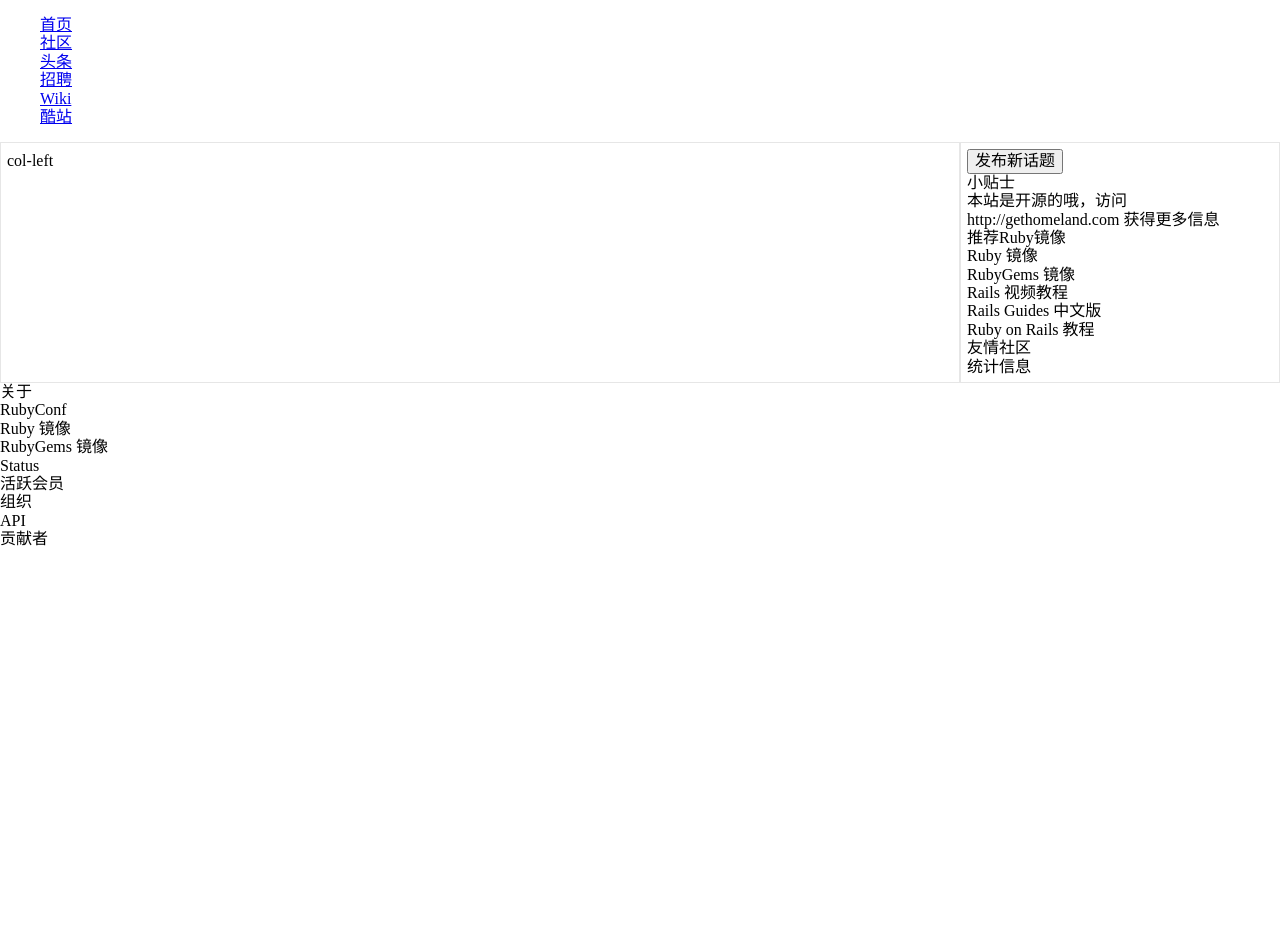
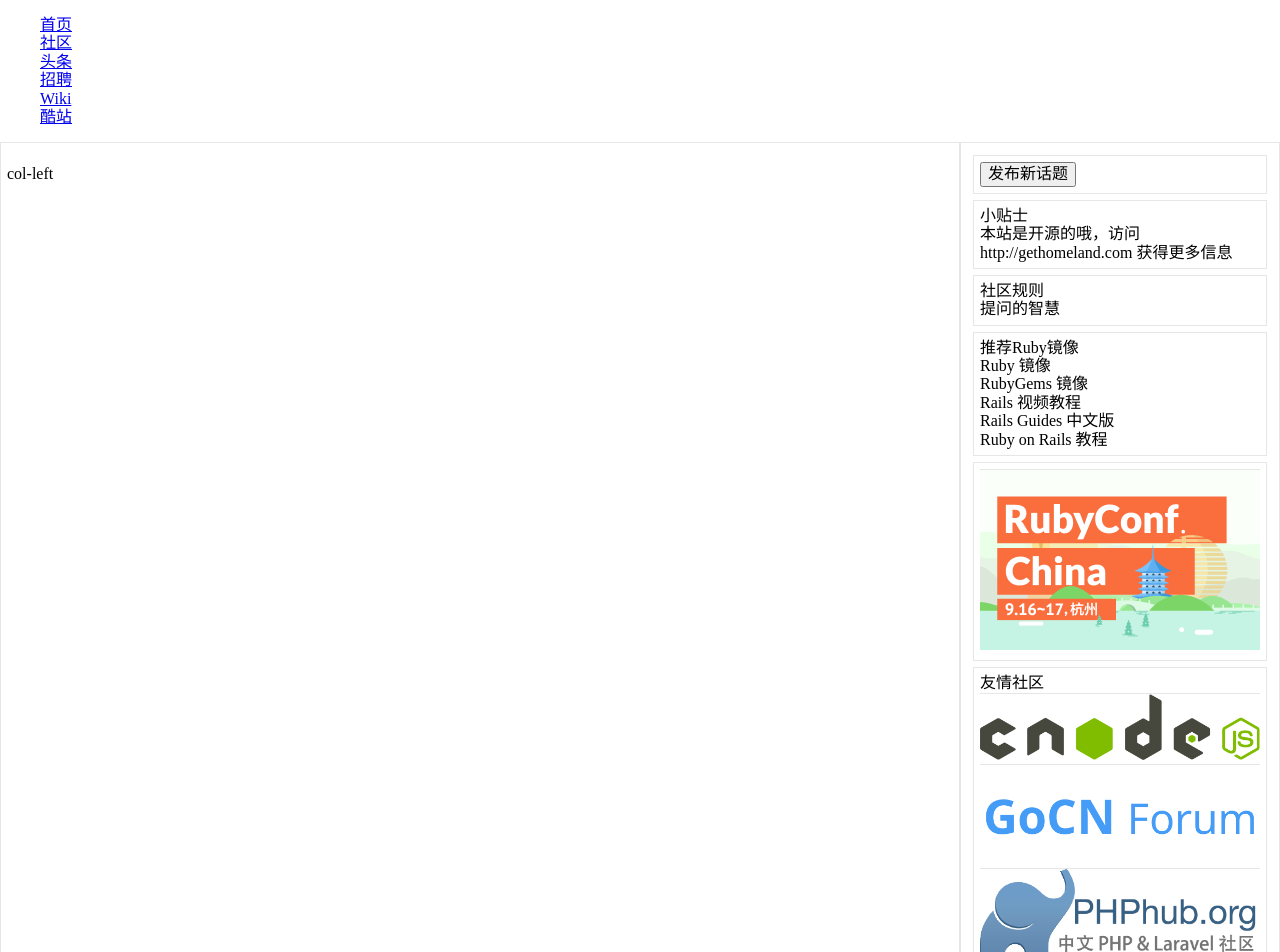
Before and after one commit to cyqkeygen/ruby-china-react-redux-demo, a React app: page /topics in a window 1280 px wide. Shown: the top 952 px of the page. Before the commit the page ends 800 px from the top, so only its background shows below. Built offline with nearby package versions, Linux system fonts and the light colour scheme.

Commit message:
rewrite Home component and container with redux

```diff
--- a/src/components/Home.js
+++ b/src/components/Home.js
@@ -2,7 +2,7 @@ import React from 'react';
 import PropTypes from 'prop-types';
 import { Link } from 'react-router-dom';
 import TopicItem from './TopicItem';
-import { fetchTopics, fetchTopicsAsync } from '../actions';
+import { fetchTopics, selectPage } from '../actions';
 import styles from '../styles/modules/Home.scss';
 
 class Home extends React.Component {
@@ -11,19 +11,21 @@ class Home extends React.Component {
     topics: PropTypes.array.isRequired,
     isFetching: PropTypes.bool.isRequired,
     lastUpdated: PropTypes.number,
-    dispatch: PropTypes.func.isRequired
+    selectPage: PropTypes.func.isRequired,
+    fetchTopics: PropTypes.func.isRequired
   }
 
   componentDidMount() {
-    this.loadPopularTopics();
+    const { selectPage, fetchTopics } = this.props;
+    selectPage('home');
+    fetchTopics('home', {type: 'excellent'}, {limit: 20, offset: 0});
     this.loadNodes();
     this.loadHotCities();
   }
 
   loadPopularTopics() {
     const { dispatch } = this.props;
-    dispatch(fetchTopics('excellent'));
-    //dispatch(fetchTopicsAsync('excellent'));
+    dispatch(selectPage('home'));
   }
 
   loadNodes() {
@@ -49,7 +51,7 @@ class Home extends React.Component {
     )
   }
 
-  renderPopularTopics() {
+  renderExcellentTopics() {
     const { topics } = this.props;
     const length = topics.length;
     return (
@@ -83,7 +85,7 @@ class Home extends React.Component {
 
   render(){
     const links = this.renderLinks();
-    const popularTopics = this.renderPopularTopics();
+    const excellentTopics = this.renderExcellentTopics();
     const nodesNavigator = this.renderNodes();
     const hotCities = this.renderHotCities();
     return (
@@ -93,7 +95,7 @@ class Home extends React.Component {
           <p>gem source -a https://gems.ruby-china.org</p>
         </div>
         {links}
-        {popularTopics}
+        {excellentTopics}
         {nodesNavigator}
         {hotCities}
       </div>
--- a/src/components/Topics.js
+++ b/src/components/Topics.js
@@ -1,5 +1,11 @@
 import React from 'react';
 import styles from '../styles/modules/Topics.scss';
+import rubyConfImage from '../images/ruby_conf.png';
+import cnodeImage from '../images/cnode.png';
+import gocnImage from '../images/gocn.png';
+import phpHubImage from '../images/php_hub.png';
+import elixirImage from '../images/elixir.png';
+import testerHomeImage from '../images/tester_home.png';
 
 class Topics extends React.Component {
 
@@ -14,16 +20,20 @@ class Topics extends React.Component {
   renderRightColumn() {
     return (
       <div className={styles['right-col']}>
-        <div>
+        <div className={styles['right-col-box']}>
           <button>
             发布新话题
           </button>
         </div>
-        <div>
+        <div className={styles['right-col-box']}>
           <div>小贴士</div>
           <div>本站是开源的哦，访问 http://gethomeland.com 获得更多信息</div>
         </div>
-        <div>
+        <div className={styles['right-col-box']}>
+          <div>社区规则</div>
+          <div>提问的智慧</div>
+        </div>
+        <div className={styles['right-col-box']}>
           <div>推荐Ruby镜像</div>
           <div>Ruby 镜像</div>
           <div>RubyGems 镜像</div>
@@ -31,10 +41,18 @@ class Topics extends React.Component {
           <div>Rails Guides 中文版</div>
           <div>Ruby on Rails 教程</div>
         </div>
-        <div>
+        <div className={styles['right-col-box']}>
+          <img src={rubyConfImage} className={styles.image} alt='Ruby Conf' />
+        </div>
+        <div className={styles['right-col-box']}>
           友情社区
+          <img src={cnodeImage} className={styles.image} alt='https://cnodejs.org' />
+          <img src={gocnImage} className={styles.image} alt='https://gocn.io' />
+          <img src={phpHubImage} className={styles.image} alt='https://larael-china.org' />
+          <img src={elixirImage} className={styles.image} alt='http://elixir.com' />
+          <img src={testerHomeImage} className={styles.image} alt='https://testerhome.com' />
         </div>
-        <div>
+        <div className={styles['right-col-box']}>
           统计信息
         </div>
       </div>
@@ -44,7 +62,6 @@ class Topics extends React.Component {
   render(){
     const topics = this.renderTopics();
     const rightColumn = this.renderRightColumn();
-    console.log(topics)
     return (
       <div>
         {topics}
--- a/src/containers/Home.js
+++ b/src/containers/Home.js
@@ -1,25 +1,40 @@
 import { connect } from 'react-redux';
+import {
+  selectPage,
+  fetchTopics
+} from '../actions';
 import Home from '../components/Home';
 
 function mapStateToProps(state) {
-  const { topicType, excellentTopics } = state;
+  const { types } = state;
+  const { excellent } = types;
   const {
     isFetching,
-    lastUpdated,
+    receiveAt,
     topics
-  } = excellentTopics.topics
-    ? excellentTopics
+  } = excellent
+    ? excellent
     : {
       isFetching: true,
       topics: []
     };
 
   return {
-    topicType,
     isFetching,
     topics,
-    lastUpdated,
+    receiveAt,
   }
 }
 
-export default connect(mapStateToProps)(Home);
+function mapDispatchToProps(dispatch) {
+  return {
+    selectPage: (page) => {
+      dispatch(selectPage(page));
+    },
+    fetchTopics: (page, topicsInfos, options) => {
+      dispatch(fetchTopics(page, topicsInfos, options));
+    }
+  }
+}
+
+export default connect(mapStateToProps, mapDispatchToProps)(Home);
--- a/src/styles/modules/Topics.scss
+++ b/src/styles/modules/Topics.scss
@@ -14,3 +14,16 @@
   @include table-box;
   width: 25%;
 }
+
+.right-col-box {
+  @include box;
+}
+
+.friend {
+  padding: 0;
+}
+
+.image {
+  width: 100%;
+  border-top: 1px solid #e6e6e6;
+}
```
